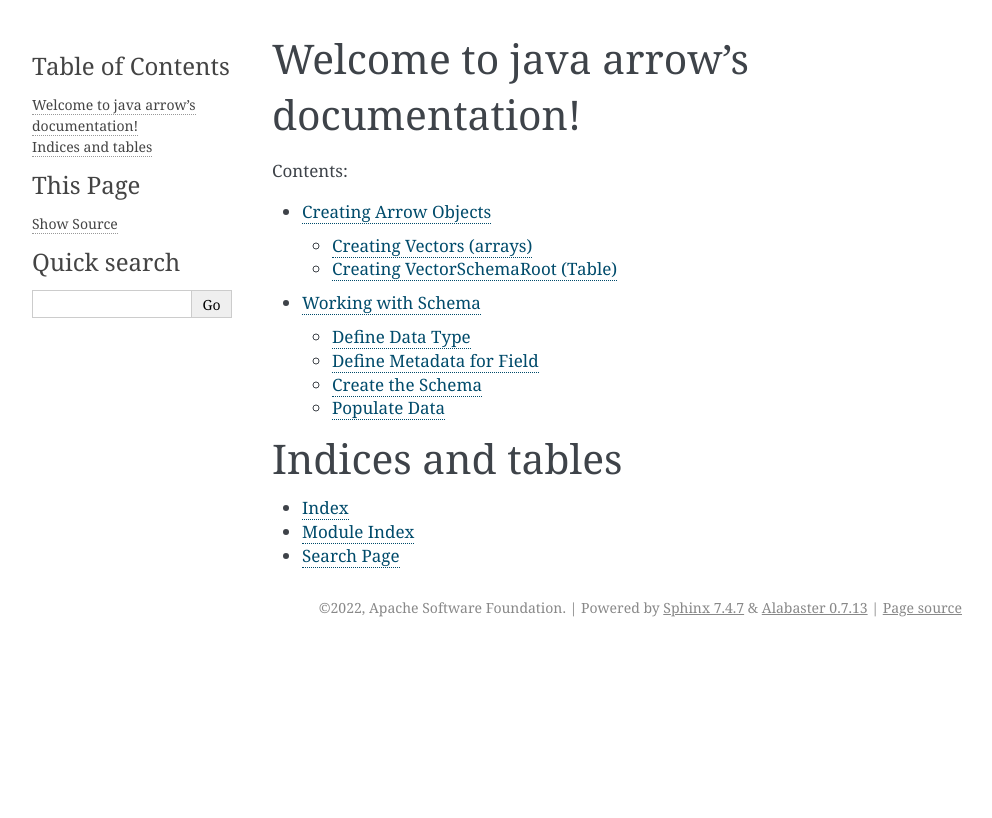
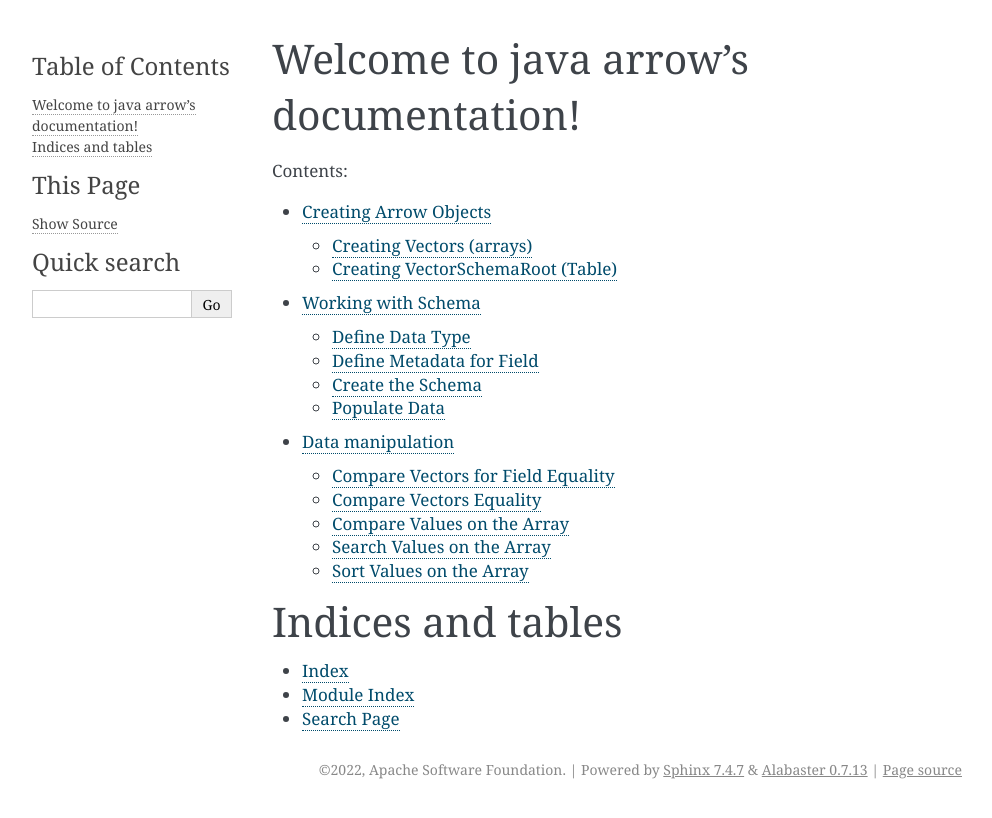
Before and after one commit to apache/arrow-cookbook, a Sphinx documentation site: the page built from java/source/index.rst, in a window 1280 px wide. Shown: the top 818 px of the page, without its empty margins (148-1140 px from the left). Built offline with Sphinx 7.4.7, drawn with Linux system fonts in a browser that asks for light colours; some of the changed lines change nothing that is shown.

Commit message:
[Java]: Java cookbook for create arrow data manipulation (#135)
* Adding java cookbook for arrow data manipulation

* Adding java cookbook for creating arrow data manipulation

* Solving pr comments

Co-authored-by: David Li <li.davidm96@gmail.com>

```diff
--- /dev/null
+++ b/java/source/data.rst
@@ -0,0 +1,231 @@
+=================
+Data manipulation
+=================
+
+Recipes related to compare, filtering or transforming data.
+
+.. contents::
+
+Compare Vectors for Field Equality
+==================================
+
+.. testcode::
+
+    import org.apache.arrow.vector.IntVector;
+    import org.apache.arrow.vector.compare.TypeEqualsVisitor;
+    import org.apache.arrow.memory.RootAllocator;
+
+    RootAllocator rootAllocator = new RootAllocator(Long.MAX_VALUE);
+    IntVector right = new IntVector("int", rootAllocator);
+    right.allocateNew(3);
+    right.set(0, 10);
+    right.set(1, 20);
+    right.set(2, 30);
+    right.setValueCount(3);
+    IntVector left1 = new IntVector("int", rootAllocator);
+    IntVector left2 = new IntVector("int2", rootAllocator);
+    TypeEqualsVisitor visitor = new TypeEqualsVisitor(right);
+
+    System.out.println(visitor.equals(left1));
+    System.out.println(visitor.equals(left2));
+
+.. testoutput::
+
+    true
+    false
+
+Compare Vectors Equality
+========================
+
+.. testcode::
+
+    import org.apache.arrow.vector.IntVector;
+    import org.apache.arrow.vector.compare.VectorEqualsVisitor;
+    import org.apache.arrow.memory.RootAllocator;
+
+    RootAllocator rootAllocator = new RootAllocator(Long.MAX_VALUE);
+    IntVector vector1 = new IntVector("vector1", rootAllocator);
+    vector1.allocateNew(1);
+    vector1.set(0, 10);
+    vector1.setValueCount(1);
+    IntVector vector2 = new IntVector("vector1", rootAllocator);
+    vector2.allocateNew(1);
+    vector2.set(0, 10);
+    vector2.setValueCount(1);
+    IntVector vector3 = new IntVector("vector1", rootAllocator);
+    vector3.allocateNew(1);
+    vector3.set(0, 20);
+    vector3.setValueCount(1);
+    VectorEqualsVisitor visitor = new VectorEqualsVisitor();
+
+    System.out.println(visitor.vectorEquals(vector1, vector2));
+    System.out.println(visitor.vectorEquals(vector1, vector3));
+
+.. testoutput::
+
+    true
+    false
+
+Compare Values on the Array
+===========================
+
+Comparing two values at the given indices in the vectors:
+
+.. testcode::
+
+    import org.apache.arrow.algorithm.sort.DefaultVectorComparators;
+    import org.apache.arrow.algorithm.sort.VectorValueComparator;
+    import org.apache.arrow.vector.VarCharVector;
+    import org.apache.arrow.memory.RootAllocator;
+
+    RootAllocator rootAllocator = new RootAllocator(Long.MAX_VALUE);
+    VarCharVector vec = new VarCharVector("valueindexcomparator", rootAllocator);
+    vec.allocateNew(3);
+    vec.setValueCount(3);
+    vec.set(0, "ba".getBytes());
+    vec.set(1, "abc".getBytes());
+    vec.set(2, "aa".getBytes());
+    VectorValueComparator<VarCharVector> valueComparator = DefaultVectorComparators.createDefaultComparator(vec);
+    valueComparator.attachVector(vec);
+
+    System.out.println(valueComparator.compare(0, 1) > 0);
+    System.out.println(valueComparator.compare(1, 2) < 0);
+
+.. testoutput::
+
+    true
+    false
+
+Consider that if we need our own comparator we could extend VectorValueComparator
+and override compareNotNull method as needed
+
+Search Values on the Array
+==========================
+
+Linear Search - O(n)
+********************
+
+Algorithm: org.apache.arrow.algorithm.search.VectorSearcher#linearSearch - O(n)
+
+.. testcode::
+
+    import org.apache.arrow.algorithm.search.VectorSearcher;
+    import org.apache.arrow.algorithm.sort.DefaultVectorComparators;
+    import org.apache.arrow.algorithm.sort.VectorValueComparator;
+    import org.apache.arrow.vector.IntVector;
+    import org.apache.arrow.memory.RootAllocator;
+
+    RootAllocator rootAllocator = new RootAllocator(Long.MAX_VALUE);
+    IntVector linearSearchVector = new IntVector("linearSearchVector", rootAllocator);
+    linearSearchVector.allocateNew(10);
+    linearSearchVector.setValueCount(10);
+    for (int i = 0; i < 10; i++) {
+        linearSearchVector.set(i, i);
+    }
+    VectorValueComparator<IntVector> comparatorInt = DefaultVectorComparators.createDefaultComparator(linearSearchVector);
+    int result = VectorSearcher.linearSearch(linearSearchVector, comparatorInt, linearSearchVector, 3);
+
+    System.out.println(result);
+
+.. testoutput::
+
+    3
+
+Binary Search - O(log(n))
+*************************
+
+Algorithm: org.apache.arrow.algorithm.search.VectorSearcher#binarySearch - O(log(n))
+
+.. testcode::
+
+    import org.apache.arrow.algorithm.search.VectorSearcher;
+    import org.apache.arrow.algorithm.sort.DefaultVectorComparators;
+    import org.apache.arrow.algorithm.sort.VectorValueComparator;
+    import org.apache.arrow.vector.IntVector;
+    import org.apache.arrow.memory.RootAllocator;
+
+    RootAllocator rootAllocator = new RootAllocator(Long.MAX_VALUE);
+    IntVector binarySearchVector = new IntVector("", rootAllocator);
+    binarySearchVector.allocateNew(10);
+    binarySearchVector.setValueCount(10);
+    for (int i = 0; i < 10; i++) {
+        binarySearchVector.set(i, i);
+    }
+    VectorValueComparator<IntVector> comparatorInt = DefaultVectorComparators.createDefaultComparator(binarySearchVector);
+    int result = VectorSearcher.binarySearch(binarySearchVector, comparatorInt, binarySearchVector, 3);
+
+    System.out.println(result);
+
+.. testoutput::
+
+    3
+
+Sort Values on the Array
+========================
+
+In-place Sorter - O(nlog(n))
+****************************
+
+Sorting by manipulating the original vector.
+Algorithm: org.apache.arrow.algorithm.sort.FixedWidthInPlaceVectorSorter - O(nlog(n))
+
+.. testcode::
+
+    import org.apache.arrow.algorithm.sort.DefaultVectorComparators;
+    import org.apache.arrow.algorithm.sort.FixedWidthInPlaceVectorSorter;
+    import org.apache.arrow.algorithm.sort.VectorValueComparator;
+    import org.apache.arrow.vector.IntVector;
+    import org.apache.arrow.memory.RootAllocator;
+
+    RootAllocator rootAllocator = new RootAllocator(Long.MAX_VALUE);
+    IntVector intVectorNotSorted = new IntVector("intvectornotsorted", rootAllocator);
+    intVectorNotSorted.allocateNew(3);
+    intVectorNotSorted.setValueCount(3);
+    intVectorNotSorted.set(0, 10);
+    intVectorNotSorted.set(1, 8);
+    intVectorNotSorted.setNull(2);
+    FixedWidthInPlaceVectorSorter<IntVector> sorter = new FixedWidthInPlaceVectorSorter<IntVector>();
+    VectorValueComparator<IntVector> comparator = DefaultVectorComparators.createDefaultComparator(intVectorNotSorted);
+    sorter.sortInPlace(intVectorNotSorted, comparator);
+
+    System.out.println(intVectorNotSorted);
+
+.. testoutput::
+
+    [null, 8, 10]
+
+Out-place Sorter - O(nlog(n))
+*****************************
+
+Sorting by copies vector elements to a new vector in sorted order - O(nlog(n))
+Algorithm: : org.apache.arrow.algorithm.sort.FixedWidthInPlaceVectorSorter.
+FixedWidthOutOfPlaceVectorSorter & VariableWidthOutOfPlaceVectorSor
+
+.. testcode::
+
+    import org.apache.arrow.algorithm.sort.DefaultVectorComparators;
+    import org.apache.arrow.algorithm.sort.FixedWidthOutOfPlaceVectorSorter;
+    import org.apache.arrow.algorithm.sort.OutOfPlaceVectorSorter;
+    import org.apache.arrow.algorithm.sort.VectorValueComparator;
+    import org.apache.arrow.vector.IntVector;
+    import org.apache.arrow.memory.RootAllocator;
+
+    RootAllocator rootAllocator = new RootAllocator(Long.MAX_VALUE);
+    IntVector intVectorNotSorted = new IntVector("intvectornotsorted", rootAllocator);
+    intVectorNotSorted.allocateNew(3);
+    intVectorNotSorted.setValueCount(3);
+    intVectorNotSorted.set(0, 10);
+    intVectorNotSorted.set(1, 8);
+    intVectorNotSorted.setNull(2);
+    OutOfPlaceVectorSorter<IntVector> sorterOutOfPlaceSorter = new FixedWidthOutOfPlaceVectorSorter<>();
+    VectorValueComparator<IntVector> comparatorOutOfPlaceSorter = DefaultVectorComparators.createDefaultComparator(intVectorNotSorted);
+    IntVector intVectorSorted = (IntVector) intVectorNotSorted.getField().getFieldType().createNewSingleVector("new-out-of-place-sorter", rootAllocator, null);
+    intVectorSorted.allocateNew(intVectorNotSorted.getValueCount());
+    intVectorSorted.setValueCount(intVectorNotSorted.getValueCount());
+    sorterOutOfPlaceSorter.sortOutOfPlace(intVectorNotSorted, intVectorSorted, comparatorOutOfPlaceSorter);
+
+    System.out.println(intVectorSorted);
+
+.. testoutput::
+
+    [null, 8, 10]
--- a/java/source/index.rst
+++ b/java/source/index.rst
@@ -12,6 +12,7 @@ Welcome to java arrow's documentation!
 
    create
    schema
+   data
 
 Indices and tables
 ==================
```
